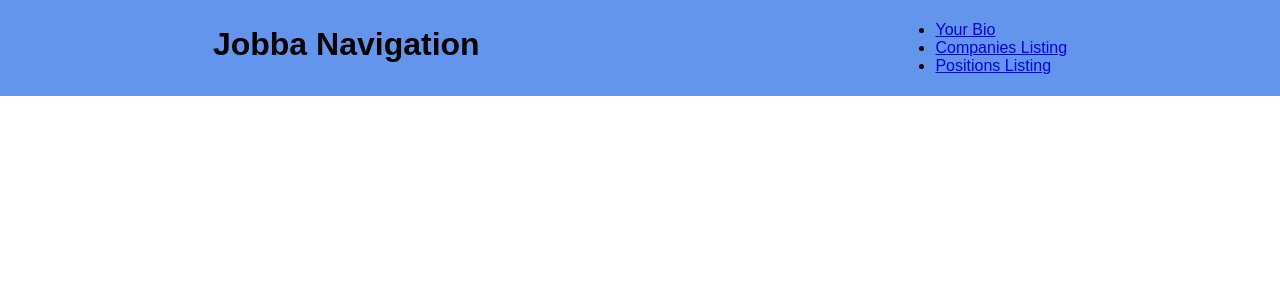
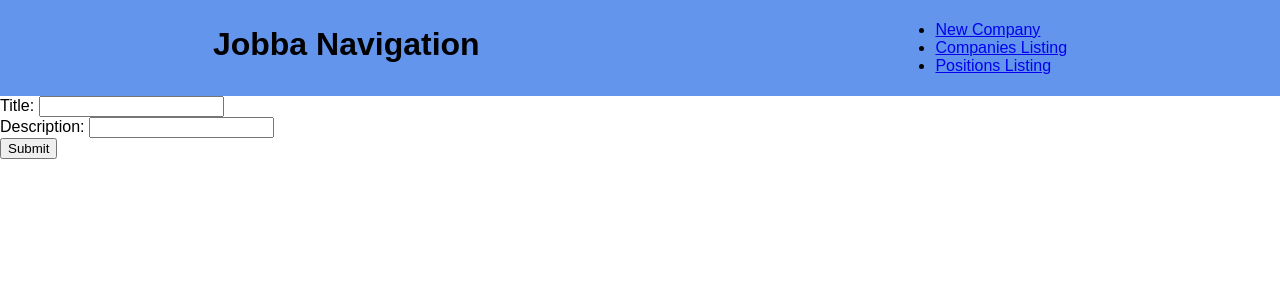
Before and after one commit to CodyPellom/WDI14-ProjectIII-Jobbo, a React (Create React App) app in the folder Jobba/client/: page / in a window 1280 px wide. Shown: the top 300 px of the page. Built offline with nearby package versions, Linux system fonts and the light colour scheme.

Commit message:
nightly commit

```diff
--- a/Jobba/client/src/App.js
+++ b/Jobba/client/src/App.js
@@ -3,6 +3,8 @@ import { BrowserRouter as Router, Switch, Route } from 'react-router-dom'
 import './App.css'
 import BioView from './components/BioViewPage/BioView'
 import CompaniesView from './components/CompaniesViewPage/CompaniesView'
+import SingleCompany from './components/CompaniesViewPage/SingleCompany'
+import NewCompanyForm from './components/CompaniesViewPage/NewCompanyForm'
 import PositionsView from './components/PositionsViewPage/PositionsView'
 import NavBar from './components/NavBar'
 
@@ -14,11 +16,10 @@ class App extends Component {
         <div>
           <NavBar />
           <Switch>
+            <Route exact path="/" component={NewCompanyForm} />
+            <Route path="/companies" component={CompaniesView} />
+            <Route path="/positions" component={PositionsView} />
 
-
-            <Route exact path="/" component={BioView} />
-            <Route path="/companies" component={CompaniesView} />
-            <Route path="/companies/positions" component={PositionsView} />
           </Switch>
         </div>
       </Router>
--- a/Jobba/client/src/components/CompaniesViewPage/NewCompanyForm.jsx
+++ b/Jobba/client/src/components/CompaniesViewPage/NewCompanyForm.jsx
@@ -1,7 +1,5 @@
 import React, { Component } from 'react'
 import axios from 'axios'
-
-
 
 class NewCompanyForm extends Component {
     state = {
@@ -11,7 +9,7 @@ class NewCompanyForm extends Component {
 
     handleChange = (event) => {
         const title = event.target.title
-        const newState = { ...this.state }
+        const newState = {...this.state}
         newState[title] = event.target.value
         this.setState(newState)
     }
--- /dev/null
+++ b/Jobba/client/src/components/CompaniesViewPage/SingleCompany.jsx
@@ -0,0 +1,14 @@
+import React, { Component } from 'react'
+
+class SingleCompany extends Component {
+    render() {
+        return (
+                <div>
+                    <h1>One Company</h1>
+
+                </div>
+        )
+    }
+}
+
+export default SingleCompany
--- a/Jobba/client/src/components/NavBar.js
+++ b/Jobba/client/src/components/NavBar.js
@@ -17,13 +17,13 @@ class NavBar extends Component {
                 <h1>Jobba Navigation</h1>
                 <ul>
                     <li>
-                        <Link to="/">Your Bio</Link>
+                        <Link to="/">New Company</Link>
                     </li>
                     <li>
                         <Link to="/companies">Companies Listing</Link>
                     </li>
                     <li>
-                        <Link to="companies/positions">Positions Listing</Link>
+                        <Link to="/positions">Positions Listing</Link>
                     </li>
                 </ul>
             </NavBarStyle>
```
